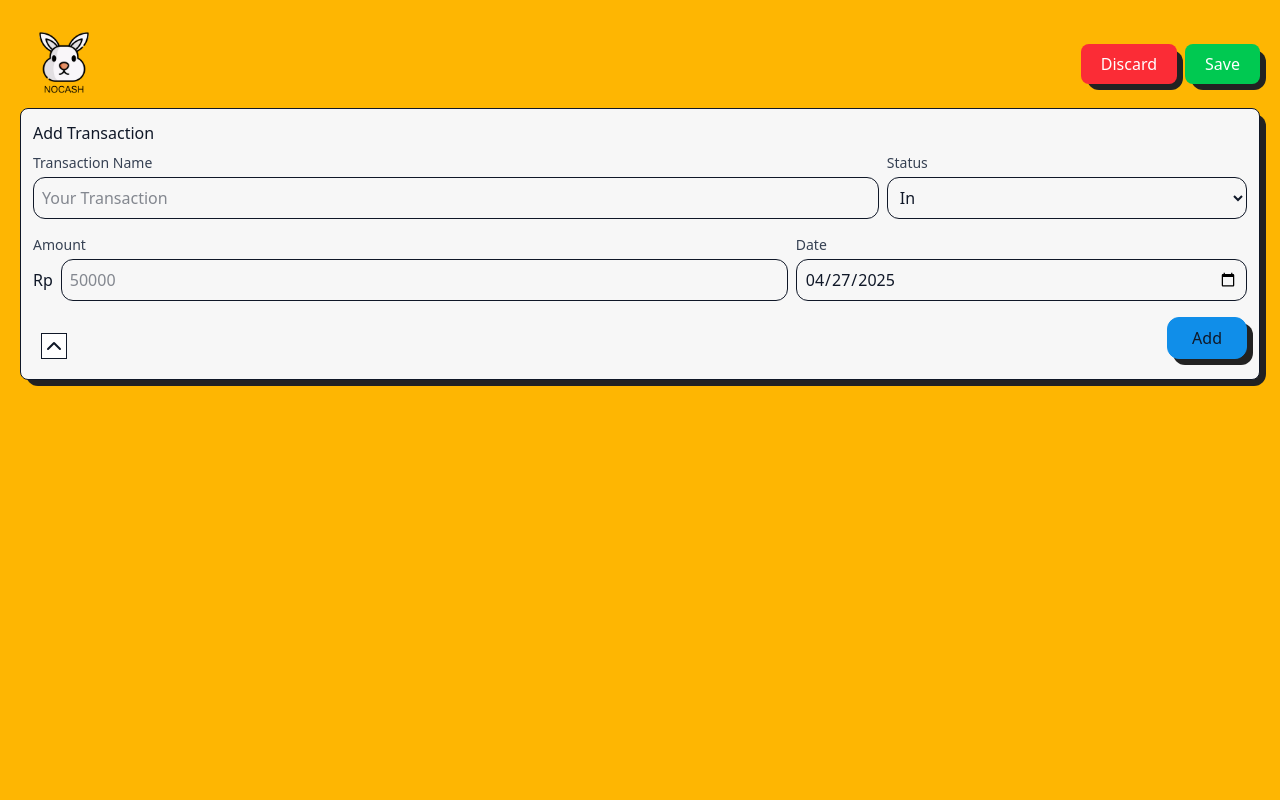
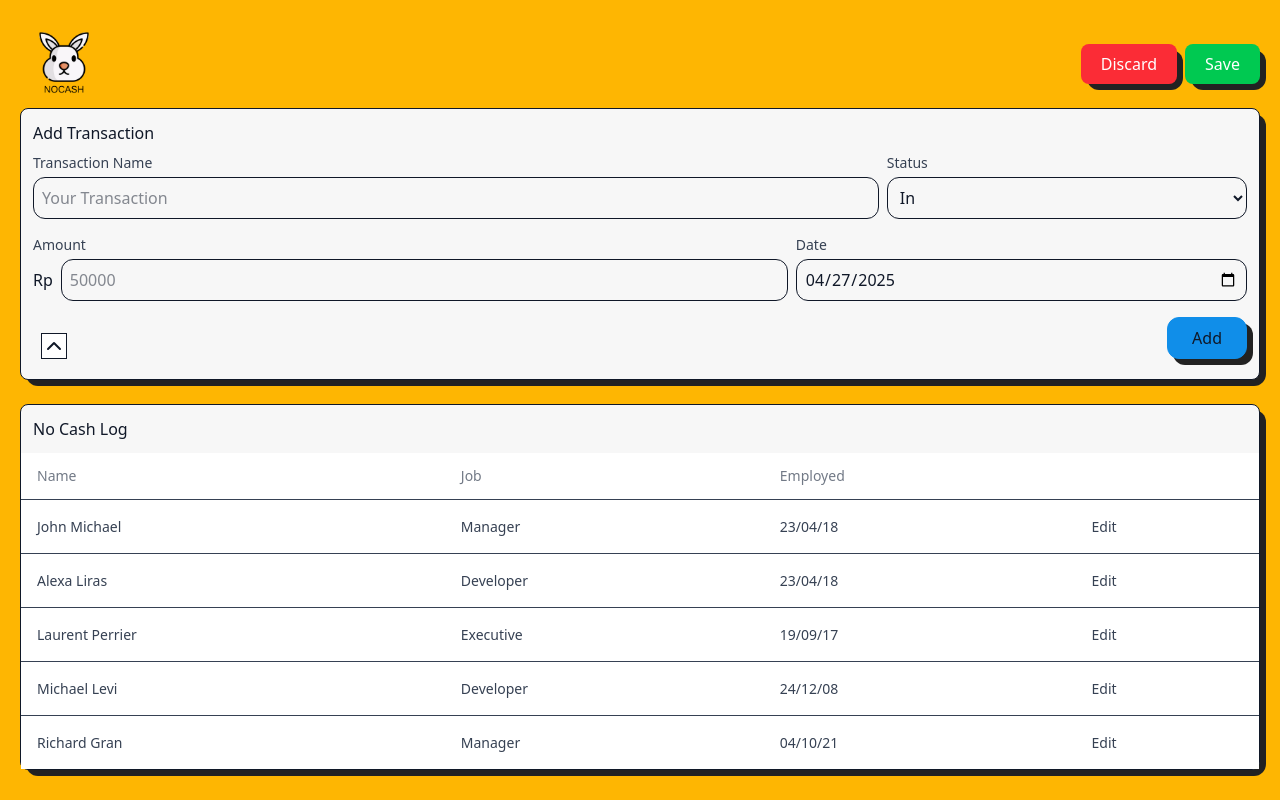
Before and after one commit to difhaels/nocash-react, a React (Vite) app: page /home in a window 1280 px wide. Built offline with nearby package versions, Linux system fonts and the light colour scheme.

Commit message:
nocashlog v0.01

```diff
--- /dev/null
+++ b/src/components/NoCashLog.jsx
@@ -0,0 +1,162 @@
+import React from "react";
+
+export default function NoCashLog() {
+  return (
+    <div className="border-[1px] rounded-lg bg-[#F7F7F7] relative z-[5] w-full">
+      <h1 className="p-3">No Cash Log</h1>
+      <div class="relative flex flex-col w-full h-full text-gray-700 bg-white">
+        <table class="w-full text-left table-auto min-w-max">
+          <thead>
+            <tr>
+              <th class="p-4 border-b border-blue-gray-100 bg-blue-gray-50">
+                <p class="block font-sans text-sm antialiased font-normal leading-none text-blue-gray-900 opacity-70">
+                  Name
+                </p>
+              </th>
+              <th class="p-4 border-b border-blue-gray-100 bg-blue-gray-50">
+                <p class="block font-sans text-sm antialiased font-normal leading-none text-blue-gray-900 opacity-70">
+                  Job
+                </p>
+              </th>
+              <th class="p-4 border-b border-blue-gray-100 bg-blue-gray-50">
+                <p class="block font-sans text-sm antialiased font-normal leading-none text-blue-gray-900 opacity-70">
+                  Employed
+                </p>
+              </th>
+              <th class="p-4 border-b border-blue-gray-100 bg-blue-gray-50">
+                <p class="block font-sans text-sm antialiased font-normal leading-none text-blue-gray-900 opacity-70"></p>
+              </th>
+            </tr>
+          </thead>
+          <tbody>
+            <tr>
+              <td class="p-4 border-b border-blue-gray-50">
+                <p class="block font-sans text-sm antialiased font-normal leading-normal text-blue-gray-900">
+                  John Michael
+                </p>
+              </td>
+              <td class="p-4 border-b border-blue-gray-50">
+                <p class="block font-sans text-sm antialiased font-normal leading-normal text-blue-gray-900">
+                  Manager
+                </p>
+              </td>
+              <td class="p-4 border-b border-blue-gray-50">
+                <p class="block font-sans text-sm antialiased font-normal leading-normal text-blue-gray-900">
+                  23/04/18
+                </p>
+              </td>
+              <td class="p-4 border-b border-blue-gray-50">
+                <a
+                  href="#"
+                  class="block font-sans text-sm antialiased font-medium leading-normal text-blue-gray-900"
+                >
+                  Edit
+                </a>
+              </td>
+            </tr>
+            <tr>
+              <td class="p-4 border-b border-blue-gray-50">
+                <p class="block font-sans text-sm antialiased font-normal leading-normal text-blue-gray-900">
+                  Alexa Liras
+                </p>
+              </td>
+              <td class="p-4 border-b border-blue-gray-50">
+                <p class="block font-sans text-sm antialiased font-normal leading-normal text-blue-gray-900">
+                  Developer
+                </p>
+              </td>
+              <td class="p-4 border-b border-blue-gray-50">
+                <p class="block font-sans text-sm antialiased font-normal leading-normal text-blue-gray-900">
+                  23/04/18
+                </p>
+              </td>
+              <td class="p-4 border-b border-blue-gray-50">
+                <a
+                  href="#"
+                  class="block font-sans text-sm antialiased font-medium leading-normal text-blue-gray-900"
+                >
+                  Edit
+                </a>
+              </td>
+            </tr>
+            <tr>
+              <td class="p-4 border-b border-blue-gray-50">
+                <p class="block font-sans text-sm antialiased font-normal leading-normal text-blue-gray-900">
+                  Laurent Perrier
+                </p>
+              </td>
+              <td class="p-4 border-b border-blue-gray-50">
+                <p class="block font-sans text-sm antialiased font-normal leading-normal text-blue-gray-900">
+                  Executive
+                </p>
+              </td>
+              <td class="p-4 border-b border-blue-gray-50">
+                <p class="block font-sans text-sm antialiased font-normal leading-normal text-blue-gray-900">
+                  19/09/17
+                </p>
+              </td>
+              <td class="p-4 border-b border-blue-gray-50">
+                <a
+                  href="#"
+                  class="block font-sans text-sm antialiased font-medium leading-normal text-blue-gray-900"
+                >
+                  Edit
+                </a>
+              </td>
+            </tr>
+            <tr>
+              <td class="p-4 border-b border-blue-gray-50">
+                <p class="block font-sans text-sm antialiased font-normal leading-normal text-blue-gray-900">
+                  Michael Levi
+                </p>
+              </td>
+              <td class="p-4 border-b border-blue-gray-50">
+                <p class="block font-sans text-sm antialiased font-normal leading-normal text-blue-gray-900">
+                  Developer
+                </p>
+              </td>
+              <td class="p-4 border-b border-blue-gray-50">
+                <p class="block font-sans text-sm antialiased font-normal leading-normal text-blue-gray-900">
+                  24/12/08
+                </p>
+              </td>
+              <td class="p-4 border-b border-blue-gray-50">
+                <a
+                  href="#"
+                  class="block font-sans text-sm antialiased font-medium leading-normal text-blue-gray-900"
+                >
+                  Edit
+                </a>
+              </td>
+            </tr>
+            <tr>
+              <td class="p-4">
+                <p class="block font-sans text-sm antialiased font-normal leading-normal text-blue-gray-900">
+                  Richard Gran
+                </p>
+              </td>
+              <td class="p-4">
+                <p class="block font-sans text-sm antialiased font-normal leading-normal text-blue-gray-900">
+                  Manager
+                </p>
+              </td>
+              <td class="p-4">
+                <p class="block font-sans text-sm antialiased font-normal leading-normal text-blue-gray-900">
+                  04/10/21
+                </p>
+              </td>
+              <td class="p-4">
+                <a
+                  href="#"
+                  class="block font-sans text-sm antialiased font-medium leading-normal text-blue-gray-900"
+                >
+                  Edit
+                </a>
+              </td>
+            </tr>
+          </tbody>
+        </table>
+      </div>
+    </div>
+  );
+}
--- a/src/pages/Home.jsx
+++ b/src/pages/Home.jsx
@@ -3,12 +3,15 @@ import Header from "../components/Header";
 
 import AddTransaction from "../components/AddTransaction";
 import ShadowPage from "../components/ShadowPage";
+import NoCashLog from "../components/NoCashLog";
 
 export default function Home() {
   return (
     <div className="p-5">
       <Header />
       <ShadowPage child={<AddTransaction />} />
+      <br />
+      <ShadowPage child={<NoCashLog />} />
     </div>
   );
 }
```
Also changed, not shown: 1 other file (tests, documents, lock files or other folders).
